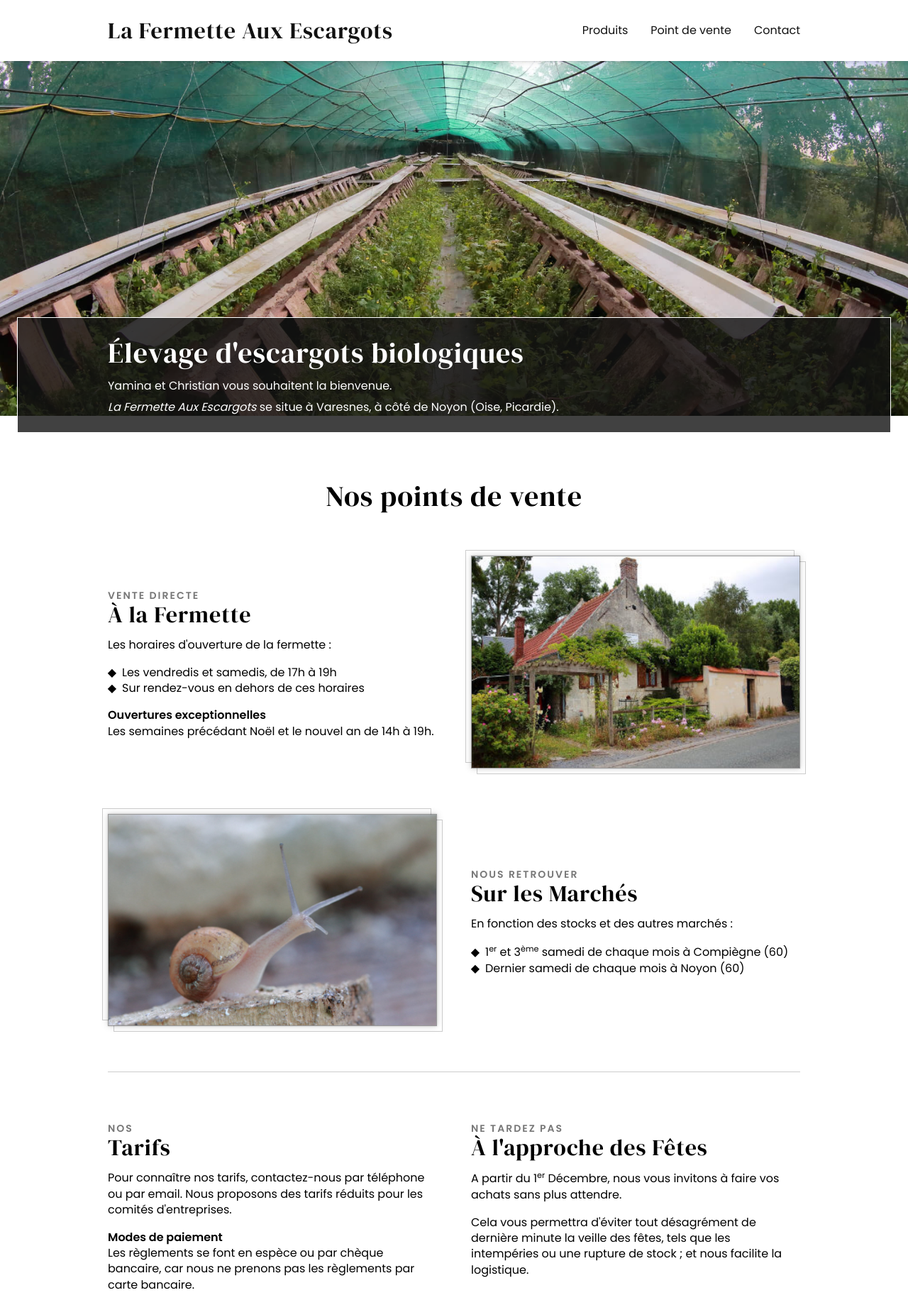
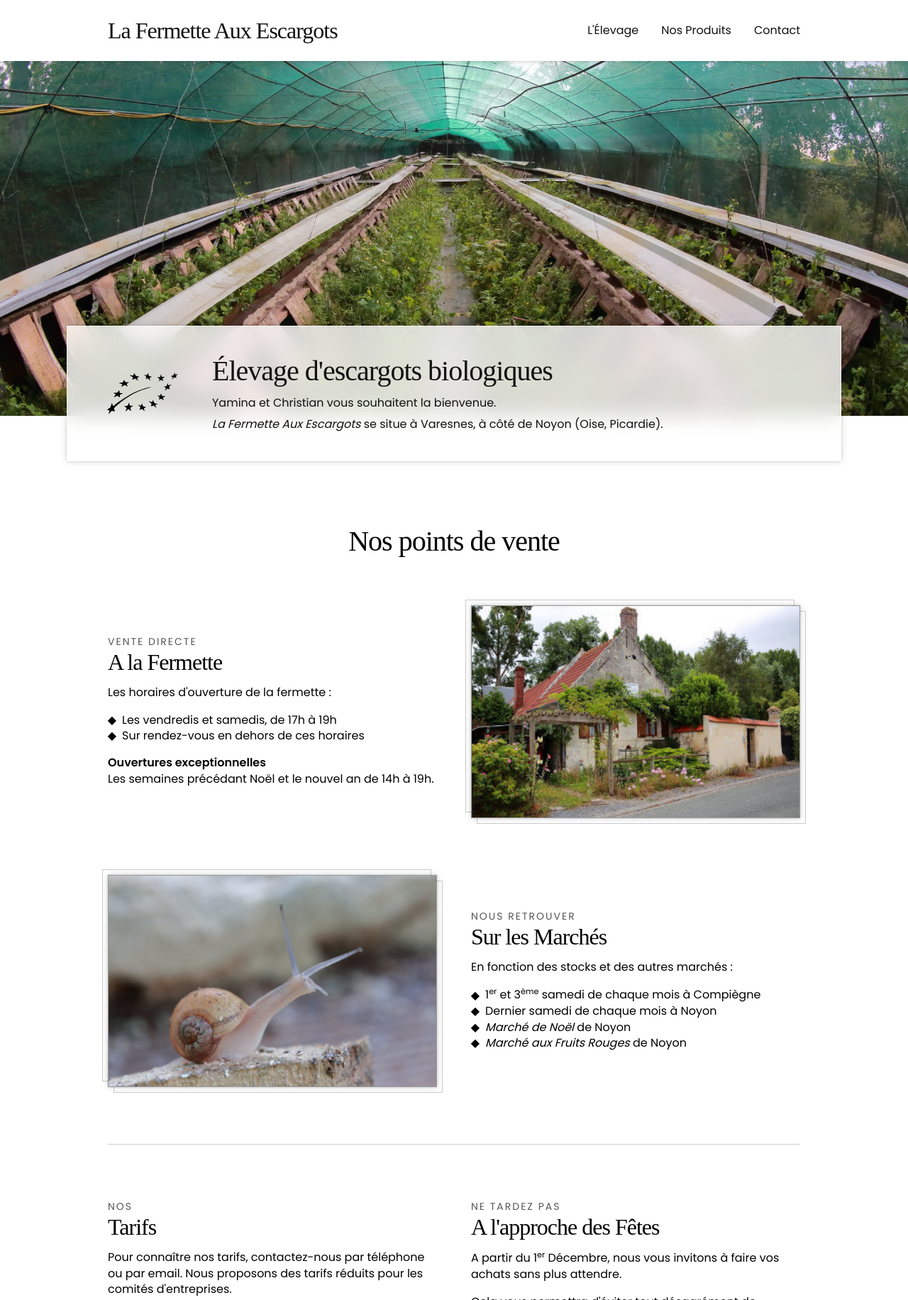
Before and after one commit to Alex-D/la-fermette-aux-escargots.fr, a website: page src/index.html in a window 1280 px wide. Shown: the top 1832 px of the page at 71% size. Drawn offline with Linux system fonts and the light colour scheme; a web font is replaced by a local one.

Commit message:
feat: add bio logo and footer

```diff
--- a/src/index.html
+++ b/src/index.html
@@ -2,7 +2,7 @@
 <html lang="fr">
 <head>
   <title>La Fermette Aux Escargots</title>
-	<link href="https://fonts.googleapis.com/css2?family=Poppins:wght@400;600&family=DM+Serif+Display&display=swap" rel="stylesheet">
+	<link href="https://fonts.googleapis.com/css2?family=Poppins:wght@400;600&family=Cantata+One&display=swap" rel="stylesheet">
 	<link href="style.css" rel="stylesheet">
 </head>
 <body>
@@ -15,8 +15,8 @@
 		</h1>
 		<nav class="m-header--menu">
 			<ul>
-				<li><a href="#" class="m-header--menu-item">Produits</a></li>
-				<li><a href="#" class="m-header--menu-item">Point de vente</a></li>
+				<li><a href="#" class="m-header--menu-item">L'Élevage</a></li>
+				<li><a href="#" class="m-header--menu-item">Nos Produits</a></li>
 				<li><a href="#" class="m-header--menu-item">Contact</a></li>
 			</ul>
 		</nav>
@@ -27,7 +27,9 @@
 	<div class="m-hero">
 		<div class="c-wrapper m-hero--wrapper">
 			<div class="m-hero--box">
-				<div class="c-wrapper">
+				<div class="c-wrapper m-hero--box-inner">
+					<img src="assets/bio.svg" alt="" class="m-hero--logo-bio">
+					<div>
 						<p class="c-title">Élevage d'escargots biologiques</p>
 						<p>
 							Yamina et Christian vous souhaitent la bienvenue.
@@ -39,13 +41,14 @@
 				</div>
 			</div>
 		</div>
+	</div>
 	<div class="c-wrapper">
 		<section>
 			<h2 class="c-title c-title__centered">Nos points de vente</h2>
 
 			<div class="c-section c-columns c-line">
 				<div>
-					<h3 class="c-subtitle"><span class="c-subtitle--sup">Vente directe</span> À la Fermette</h3>
+					<h3 class="c-subtitle"><span class="c-subtitle--sup">Vente directe</span> A la Fermette</h3>
 					<p>
 						Les horaires d'ouverture de la fermette :
 					</p>
@@ -72,8 +75,10 @@
 						En fonction des stocks et des autres marchés :
 					</p>
 					<ul>
-						<li>1<sup>er</sup> et 3<sup>ème</sup> samedi de chaque mois à Compiègne (60)</li>
-						<li>Dernier samedi de chaque mois à Noyon (60)</li>
+						<li>1<sup>er</sup> et 3<sup>ème</sup> samedi de chaque mois à Compiègne</li>
+						<li>Dernier samedi de chaque mois à Noyon</li>
+						<li><em>Marché de Noël</em> de Noyon</li>
+						<li><em>Marché aux Fruits Rouges</em> de Noyon</li>
 					</ul>
 				</div>
 				<div>
@@ -101,7 +106,7 @@
 				</div>
 
 				<div>
-					<h3 class="c-subtitle"><span class="c-subtitle--sup">Ne tardez pas</span> À l'approche des Fêtes</h3>
+					<h3 class="c-subtitle"><span class="c-subtitle--sup">Ne tardez pas</span> A l'approche des Fêtes</h3>
 					<p>
 						A partir du 1<sup>er</sup> Décembre, nous vous invitons à faire vos achats sans plus attendre.
 					</p>
@@ -116,8 +121,33 @@
 </main>
 
 <footer>
+	<div class="c-wrapper m-footer--columns">
+		<div>
+			<p class="c-subtitle">Adresse</p>
+			<address>
+				Yamina & Christian Demode <br>
+				295 rue des Hurteaux <br>
+				60400 Varesnes
+			</address>
+		</div>
+		<div>
+			<p class="c-subtitle">Contact</p>
+			<p class="m-footer--contact-line">
+				<span class="c-subtitle--sup">Téléphone</span>
+				00.00.00.00.00
+			</p>
+			<p class="m-footer--contact-line">
+				<span class="c-subtitle--sup">Email</span>
+				okokokok@gmail.com
+			</p>
+		</div>
+	</div>
+	<div class="m-footer--siret">
 		<div class="c-wrapper">
+			<p>
 				SIRET 508 053 048 00015
+			</p>
+		</div>
 	</div>
 </footer>
 </body>
--- a/src/style.css
+++ b/src/style.css
@@ -55,6 +55,11 @@ table {
 
 /******************/
 
+:root {
+	--title-font: 'Cantata One', serif;
+	--text-font: 'Poppins', sans-serif;
+}
+
 *,
 *::before,
 *::after {
@@ -65,7 +70,7 @@ table {
 
 body {
 	font-size: 16px;
-	font-family: 'Poppins', serif;
+	font-family: var(--text-font);
 }
 
 strong {
@@ -83,7 +88,8 @@ sup {
 }
 
 p,
-li {
+li,
+address {
 	line-height: 1.4;
 }
 
@@ -104,7 +110,7 @@ li {
 }
 
 .c-section {
-	margin-bottom: 64px;
+	margin-bottom: 80px;
 }
 
 .c-section p:not(:last-child) {
@@ -129,9 +135,10 @@ li {
 }
 
 .c-title {
-	font-family: 'DM Serif Display', serif;
+	font-family: var(--title-font);
 	font-size: 40px;
-	letter-spacing: 1px;
+	line-height: 1.3;
+	letter-spacing: -1px;
 	margin: -3px 0 24px;
 }
 
@@ -141,27 +148,26 @@ li {
 }
 
 .c-subtitle {
-	font-family: 'DM Serif Display', serif;
+	font-family: var(--title-font);
 	font-size: 32px;
-	letter-spacing: 1px;
-	margin: 8px 0 16px;
+	letter-spacing: -1px;
+	margin: 0 0 16px;
 }
 
 .c-subtitle--sup {
 	display: block;
-	font-family: 'Poppins', serif;
+	font-family: var(--text-font);
 	font-size: 14px;
-	font-weight: 600;
 	text-transform: uppercase;
 	letter-spacing: 2px;
-	margin-bottom: 4px;
-	color: #777;
+	margin-bottom: 6px;
+	color: #555;
 }
 
 .c-separator {
 	border: none;
 	border-top: 1px solid #ccc;
-	margin: 64px 0;
+	margin: 80px 0;
 }
 
 /*********
@@ -190,8 +196,8 @@ li {
 }
 
 .m-header--name {
-	font-family: 'DM Serif Display', serif;
-	letter-spacing: 1px;
+	font-family: var(--title-font);
+	letter-spacing: -1px;
 	font-size: 32px;
 }
 
@@ -200,12 +206,30 @@ li {
 }
 
 .m-header--menu-item {
-	display: inline-block;
+	position: relative;
 	padding: 16px;
 }
 
 .m-header--menu ul li:last-child .m-header--menu-item {
-	padding-right: 0;
+	margin-right: -16px;
+}
+
+.m-header--menu-item::after {
+	position: absolute;
+	left: 50%;
+	bottom: 14px;
+	content: "";
+	display: block;
+	height: 1px;
+	width: calc(100% - 2 * 16px - 2px);
+	background: #555;
+	transform: translateX(-50%) scaleX(0);
+	transform-origin: center center;
+	transition: transform 150ms;
+}
+
+.m-header--menu-item:hover::after {
+	transform: translateX(-50%) scaleX(1);
 }
 
 
@@ -215,8 +239,8 @@ li {
 
 .m-hero {
 	position: relative;
-	margin-bottom: 96px;
-	color: #fff;
+	margin-bottom: 154px;
+	color: #111;
 	background: #111 url('./assets/photos/parc.min.jpg') center 58%;
 	background-size: cover;
 	min-height: 500px;
@@ -230,13 +254,26 @@ li {
 
 .m-hero--box {
 	position: absolute;
-	bottom: -24px;
+	bottom: -64px;
 	left: 50%;
-	background: hsla(0, 0%, 7%, 0.8);
-	padding: 24px;
+	background: hsla(0, 0%, 100%, 0.8);
+	padding: 40px;
 	width: calc(100% - 48px);
-	border: 1px solid #fff;
+	max-width: 1092px;
 	transform: translate(-50%, 0);
+	border: 1px solid rgba(255, 255, 255, 0.7);
+	backdrop-filter: blur(15px);
+	box-shadow: rgba(0, 0, 0, 0.15) 0 0 3px, rgba(0, 0, 0, 0.15) 0 0 10px;
+}
+
+.m-hero--box-inner {
+	display: flex;
+}
+
+.m-hero--logo-bio {
+	width: 100px;
+	margin-right: 48px;
+	margin-left: -8px;
 }
 
 .m-hero p:not(:last-child) {
@@ -293,8 +330,33 @@ li {
  *********/
 
 footer {
-	padding: 24px 0;
+	margin-top: 100px;
+	padding: 40px 0 0;
 	color: #111;
-	background: #fff;
-	border-top: 1px solid #111;
+	background: #ddd;
 }
+
+.m-footer--columns {
+	display: grid;
+	grid-template-columns: repeat(auto-fit, minmax(240px, 1fr));
+}
+
+footer .c-subtitle {
+	font-size: 24px;
+}
+
+.m-footer--contact-line {
+	margin-bottom: 16px;
+}
+
+.m-footer--contact-line .c-subtitle--sup {
+	margin-bottom: 0;
+}
+
+.m-footer--siret {
+	border-top: 1px solid #aaa;
+	margin-top: 32px;
+	padding-top: 16px;
+	padding-bottom: 16px;
+	color: #777;
+}
```
Also changed, not shown: src/assets/bio.svg (added). Lines whose indentation alone changed are shown as unchanged.
